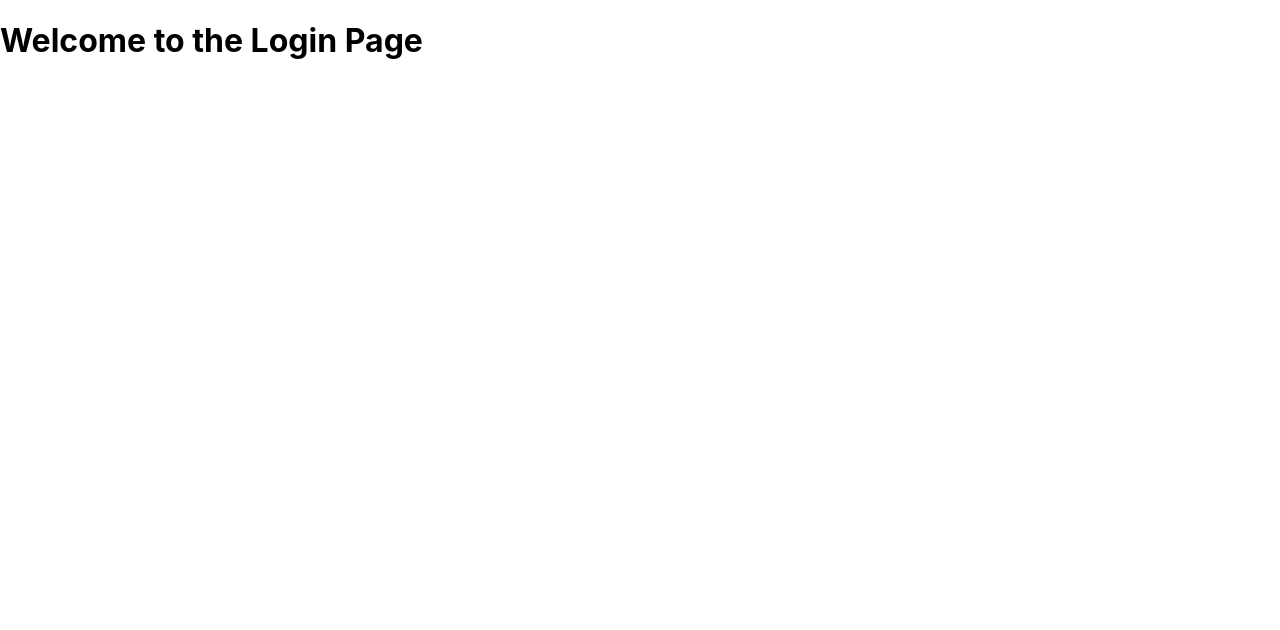
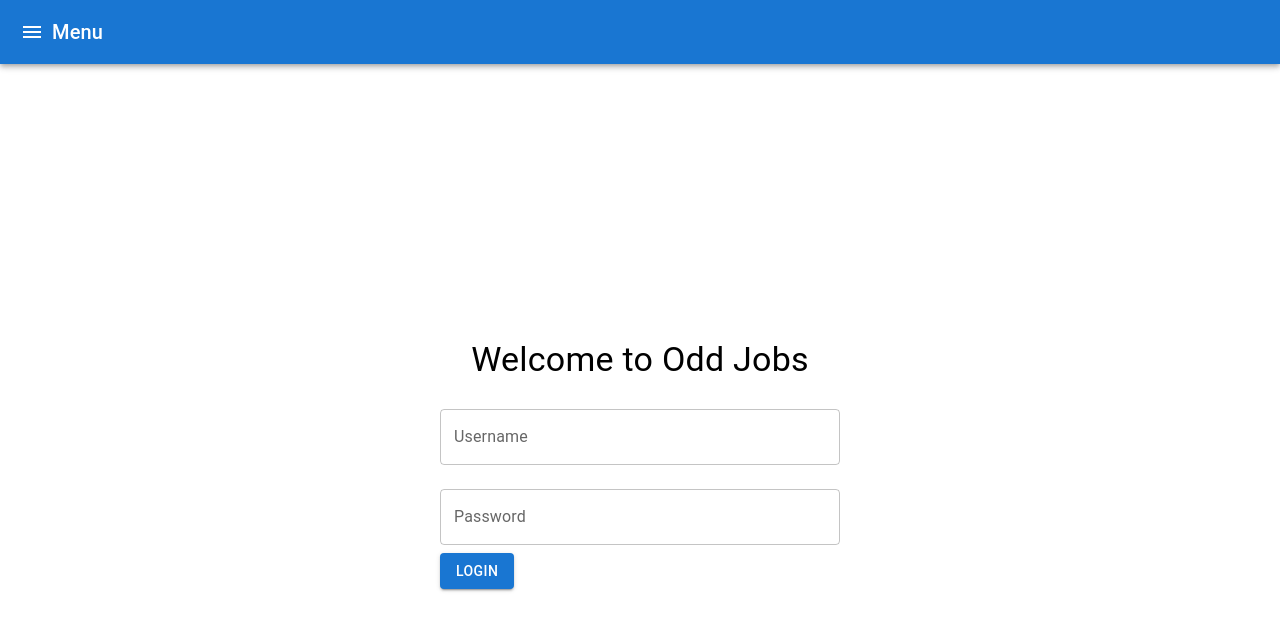
Before and after one commit to ChicoState/Odd-Jobs, a React (Create React App) app: page / in a window 1280 px wide. Shown: the top 630 px of the page. Built offline with nearby package versions, Linux system fonts and the light colour scheme.

Commit message:
added basic frontend stuff

```diff
--- a/package.json
+++ b/package.json
@@ -5,6 +5,10 @@
   "dependencies": {
     "@babel/plugin-syntax-flow": "^7.25.7",
     "@babel/plugin-transform-react-jsx": "^7.25.7",
+    "@emotion/react": "^11.13.3",
+    "@emotion/styled": "^11.13.0",
+    "@mui/icons-material": "^6.1.2",
+    "@mui/material": "^6.1.2",
     "@testing-library/dom": "^10.4.0",
     "@testing-library/jest-dom": "^5.14.1",
     "@testing-library/react": "^13.0.0",
--- a/src/App.js
+++ b/src/App.js
@@ -1,17 +1,54 @@
 import React from 'react';
-import { BrowserRouter as Router, Route, Routes } from 'react-router-dom';
+import { BrowserRouter as Router, Route, Routes, Switch, Link } from 'react-router-dom';
+import { AppBar, Toolbar, Typography, IconButton, Drawer, List, ListItem, ListItemText } from '@mui/material';
+import MenuIcon from '@mui/icons-material/Menu';
 import Login from './Login';
 import Forum from './Forum';
 
 function App() {
+  const [open, setOpen] = React.useState(false); // state to control the drawer
+
+  // Function to toggle the drawer
+  const toggleDrawer = () => {
+    setOpen((prev) => !prev);
+    console.log(open);
+  };
   return (
     <Router>
+      <AppBar position="static">
+        <Toolbar>
+          {/* Icon button to open the drawer */}
+          <IconButton edge="start" color="inherit" onClick={toggleDrawer}>
+            <MenuIcon />
+          </IconButton>
+          <Typography variant="h6">Menu</Typography>
+        </Toolbar>
+      </AppBar>
+
+
+      {/* Drawer component */}
+      <Drawer open={open} onClose={toggleDrawer}>
+        <List>
+          {/* Links to navigate to different routes */}
+          <ListItem button component={Link} to="/" onClick={toggleDrawer}>
+            <ListItemText primary="Forum" />
+          </ListItem>
+          <ListItem button component={Link} to="/" onClick={toggleDrawer}>
+            <ListItemText primary="Login" />
+          </ListItem>
+        </List>
+      </Drawer>
+
+
+
+      {/* Routes for teh application */}
       <Routes>
         <Route path="/" element={<Login />} />
         <Route path="/forum" element={<Forum />} />
       </Routes>
     </Router>
-  )
+  );
 }
 
+
 export default App;
--- a/src/Forum.js
+++ b/src/Forum.js
@@ -1,8 +1,44 @@
 // Forum.js
-import React from 'react';
+import * as React from 'react';
+import { Box, TextField, Button } from '@mui/material'; // Importing Material-UI components
 
-function Forum() {
-  return <h1>Forum Us</h1>;
+export default function Forum() {
+  const [inputValue, setInputValue] = React.useState(''); // State to manage input value
+
+  const handleSubmit = (event) => {
+    event.preventDefault(); // Prevent the default form submission
+    console.log(inputValue); // Log the input value or handle it as needed
+  };
+
+  return (
+    <Box
+      component="form"
+      onSubmit={handleSubmit} // Handle form submission
+      sx={{
+        display: 'flex', // Flexbox for layout
+        flexDirection: 'column', // Stack items vertically
+        justifyContent: 'center', // Center vertically
+        alignItems: 'center', // Center horizontally
+        height: '100vh', // Full viewport height
+      }}
+      noValidate
+      autoComplete="off"
+    >
+      <h1>Forum Us</h1>
+      <TextField
+        id="outlined-multiline-flexible"
+        label="What do you need help with?"
+        multiline
+        maxRows={16}
+        variant="outlined"
+        value={inputValue} // Bind the input value to state
+        onChange={(e) => setInputValue(e.target.value)} // Update state on input change
+        sx={{ width: '300px', mb: 2 }} // Custom width and margin bottom for spacing
+      />
+      {/* Submit button positioned below the text box */}
+      <Button type="submit" variant="contained" color="primary">
+        Submit
+      </Button>
+    </Box>
+  );
 }
-
-export default Forum;
--- a/src/Login.js
+++ b/src/Login.js
@@ -1,8 +1,57 @@
-// Logiin.js
-import React from 'react';
+import React, { useState } from 'react'; // Import useState
+import { Link } from 'react-router-dom';
+import { Button, Container, TextField, Typography } from '@mui/material'; // Import Material-UI components
 
 function Login() {
-  return <h1>Welcome to the Login Page</h1>;
+  const [username, setUsername] = useState(''); // State for username input
+  const [password, setPassword] = useState(''); // State for password input
+
+  const handleLogin = (event) => {
+    event.preventDefault(); // Prevent form submission
+    // You can add your login logic here
+    console.log('Username:', username, 'Password:', password);
+  };
+
+  return (
+    <Container
+      style={{
+        display: 'flex',
+        justifyContent: 'center',
+        alignItems: 'center',
+        flexDirection: 'column', // Align items in a column
+        height: '100vh', // Full viewport height
+      }}
+    >
+      <Typography variant="h4" gutterBottom>
+        Welcome to Odd Jobs
+      </Typography>
+      <form onSubmit={handleLogin} style={{ width: '100%', maxWidth: '400px' }}>
+        <TextField
+          label="Username"
+          variant="outlined"
+          fullWidth
+          margin="normal"
+          value={username}
+          onChange={(e) => setUsername(e.target.value)} // Update username state
+        />
+        <TextField
+          label="Password"
+          type="password"
+          variant="outlined"
+          fullWidth
+          margin="normal"
+          value={password}
+          onChange={(e) => setPassword(e.target.value)} // Update password state
+        />
+        {/* Link to navigate to the Forum page */}
+        <Link to="/forum" style={{ textDecoration: 'none' }}>
+          <Button variant="contained" color="primary" type="submit">
+            Login
+          </Button>
+        </Link>
+      </form>
+    </Container>
+  );
 }
 
 export default Login;
```
Also changed, not shown: 1 other file (tests, documents, lock files or other folders).
